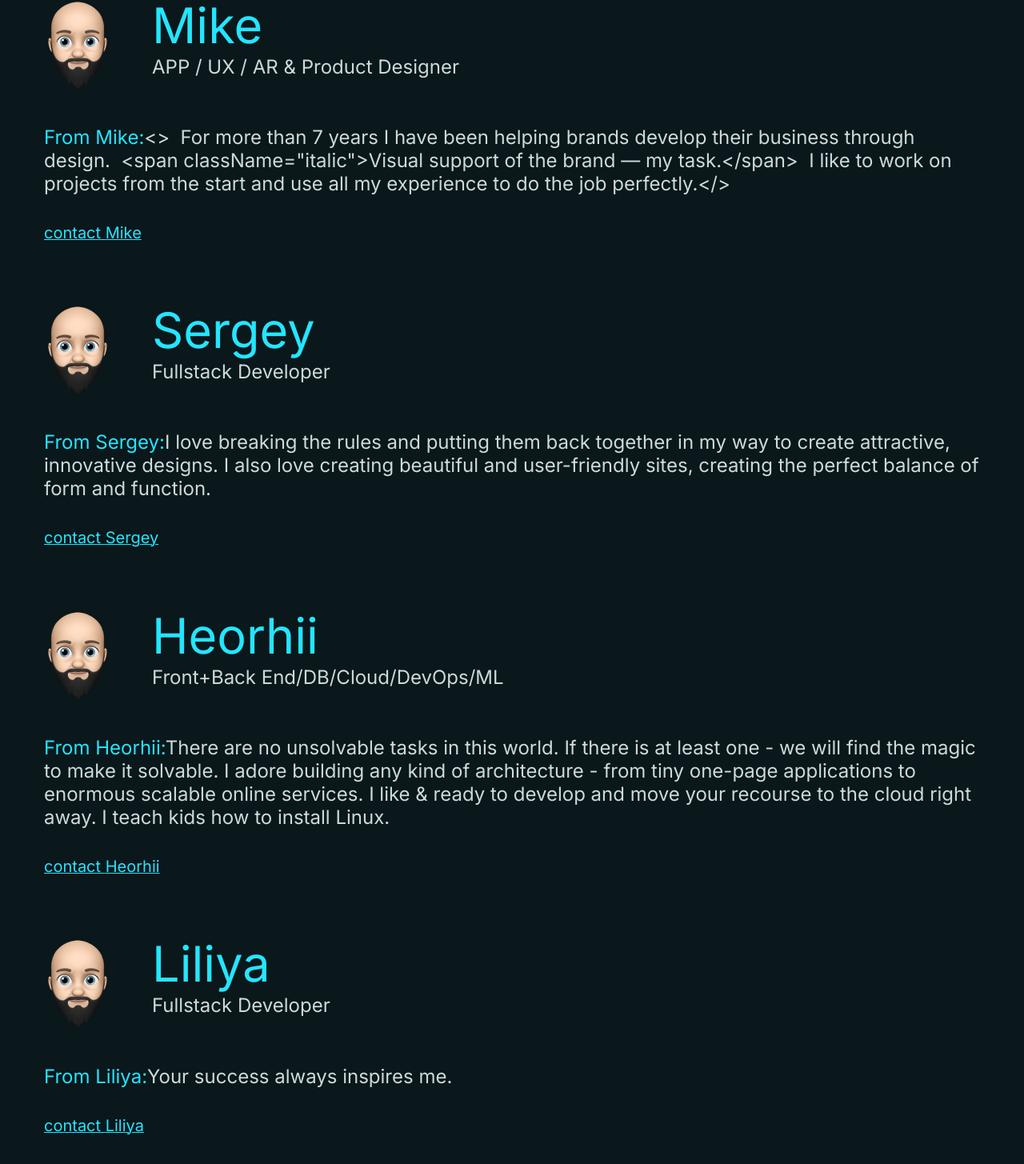
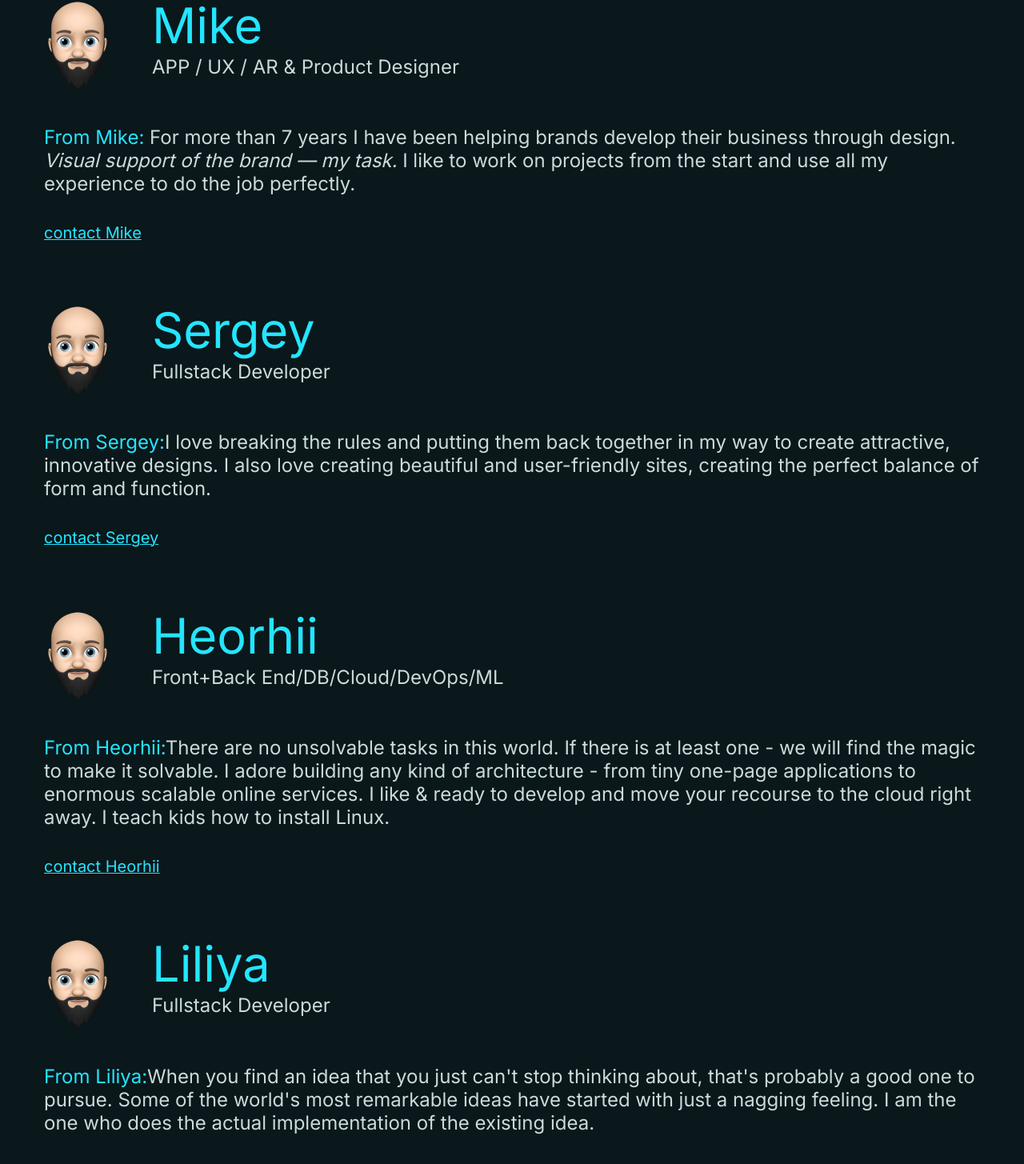
Before and after one commit to MajesticBay/majestic-bay, a React (Create React App) app: page / in a window 1280 px wide. Shown: the part 2855-4310 px from the top of the page at 80% size. Built offline with nearby package versions, Linux system fonts and the light colour scheme.

Commit message:
Parse the html tag inside the about team member string data.

```diff
--- a/src/components/OurTeam.js
+++ b/src/components/OurTeam.js
@@ -2,11 +2,13 @@ import { TeamMember } from "./TeamMember";
 import mike from '../images/mike.png';
 
 export const OurTeam = () => {
-    let peopleData = [
+    const peopleData = [
         {
             name: "Mike",
             position: "APP / UX / AR & Product Designer",
-            about: "<>\u00A0 For more than 7 years I have been helping brands develop their business through design.\u00A0 <span className=\"italic\">Visual support of the brand — my task.</span> \u00A0I like to work on projects from the start and use all my experience to do the job perfectly.</>",
+            // about: "\u00A0 For more than 7 years I have been helping brands develop their business through design.\u00A0 <span className=\"italic\">Visual support of the brand — my task.</span> \u00A0I like to work on projects from the start and use all my experience to do the job perfectly.",
+            // about: <span style={{color: 'yellow'}}>This is a <span style={{ fontWeight: 'bold' }}>word</span> in a sentence.</span>,
+            about: <span> For more than 7 years I have been helping brands develop their business through design. <span className="italic">Visual support of the brand — my task.</span> I like to work on projects from the start and use all my experience to do the job perfectly.</span>,
             quoteAbout: "Mike — is the best designer on both sides of the ocean (smiley face)",
             img: mike
         },
@@ -27,8 +29,8 @@ export const OurTeam = () => {
         {
             name: "Liliya",
             position: "Fullstack Developer",
-            about: "Your success always inspires me.",
-            quoteAbout: "When you find an idea that you just can't stop thinking about, that's probably a good one to pursue. Some of the world's most remarkable ideas have started with just a nagging feeling. I am the one who does the actual implementation of the existing idea.",
+            about: "When you find an idea that you just can't stop thinking about, that's probably a good one to pursue. Some of the world's most remarkable ideas have started with just a nagging feeling. I am the one who does the actual implementation of the existing idea.",
+            quoteAbout: "Your success always inspires me.",
             img: mike
         }
     ]
```
